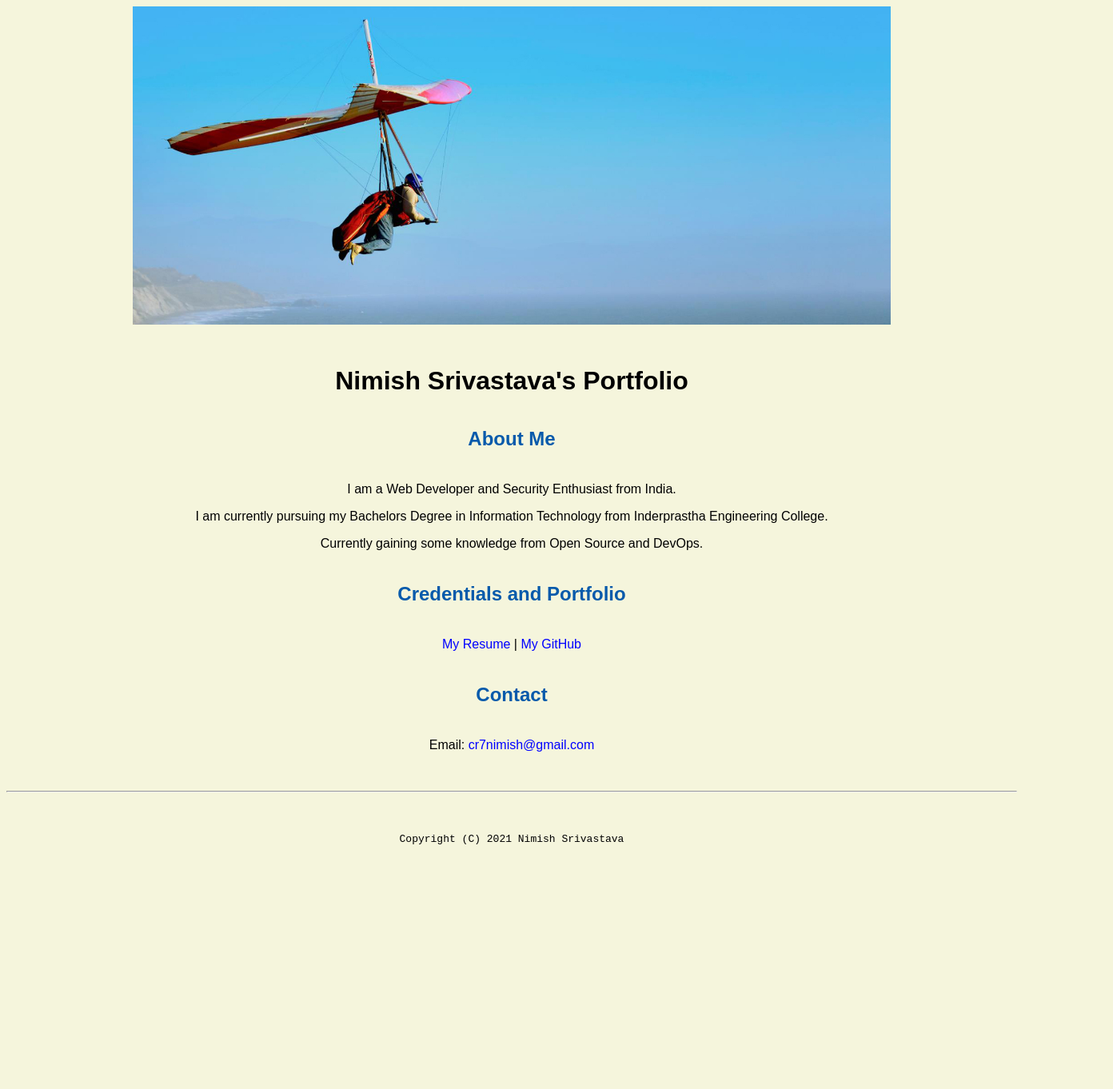
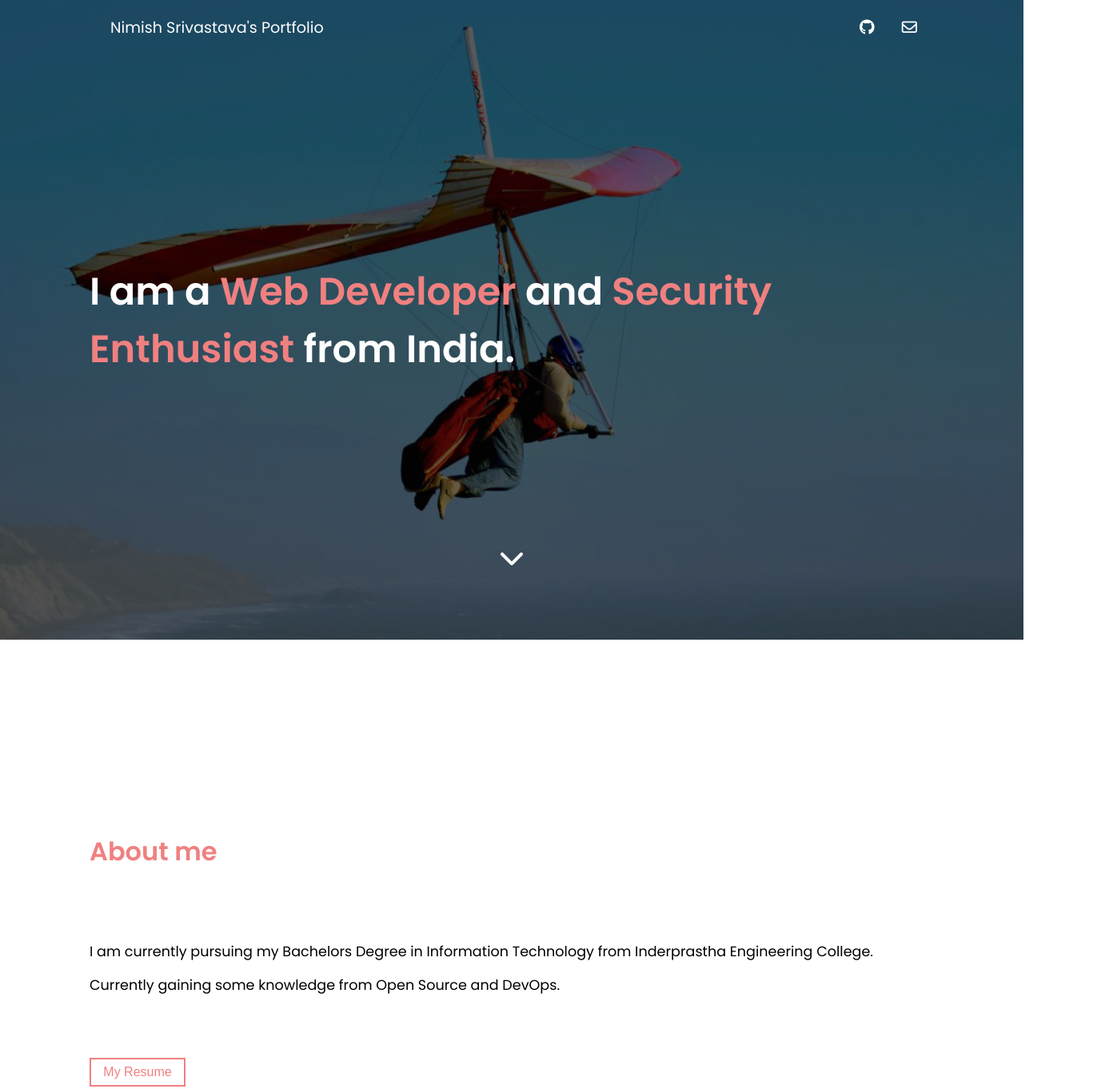
Before and after one commit to nimishh7/Nimish-port, a plain HTML site: page index.html in a window 1280 px wide. Shown: the top 1362 px of the page at 80% size, 1392 px wide, since content can reach past the window. Before the commit the page ends 1089 px from the top, so only its background shows below. Drawn offline with Linux system fonts and the light colour scheme.

Commit message:
new and improved portfolio

```diff
--- a/css/master.css
+++ b/css/master.css
@@ -1,6 +1,16 @@
 /* Cascading stylesheet for the website */
 
+/* font family */
+@import url('https://fonts.googleapis.com/css2?family=Poppins:wght@400;500;600&display=swap');
+
+* {
+  padding: 0;
+  margin: 0;
+  box-sizing: 0;
+}
+
 /* Text inside these asterisks and slashes are comments for human */
+
 
   a {
     color: blue;/* set the text color to blue here */
@@ -13,51 +23,124 @@
   }
 
   body {
-    background-color: beige;/* set the background color here */
-    color: black;/* set the text color to black here */
-    font-family: Arial, Helvetica, sans-serif;/* set the font here */
-    text-align: center;/* set the text alignment here */
+    color: #fefefe;/* set the text color to black here */
+    font-family: 'Poppins';;/* set the font here */
+    text-align: left;/* set the text alignment here */
+    width: 100vw; /*width of body*/
+    height: auto;
+    overflow-x: hidden;
    }
 
-  footer {
-    margin-top: 2rem;
-    margin-bottom: 2rem;
+   .hero {
+    background-color: rgba(0, 0, 0, 0.6);/* set the background color here */
+    width: 100vw; /*width of body*/
+    height: 100vh; /*height of body*/
+    background-image: url(/images/banner.jpg); /*background image*/
+    background-repeat: no-repeat; /*don't make background repeat*/
+    background-size: cover;/*wmake image cover screen*/
+    background-blend-mode: multiply;/*mix color and image*/
+   }
+
+  footer p {
+    margin-bottom: 1rem;
+    padding-top: 20px;
+    color: #000;
+    text-align: center;
+    font-weight: 400;
+    font-size: .8rem;
+    border-top: 1px solid black;
   }
 
   h1 {
-    margin-bottom: 0.5rem;
-    margin-top: 3rem;
+    font-size: 1.2rem;
+    color: #fefefe;
+    font-weight: 400;
    }
 
-  h2 {
-    color: #075AAB; /* set the text color of to #075AAB here */
-    /* set both the bottom margin and top margin to 2.5rem here */
-    margin-bottom: 2.5rem;
-    margin-top: 2.5rem;
-   }
-
-  h3 {
-    margin-bottom: 0;
-    margin-top: 2rem;
+  .intro {
+    height: 70%;
+    width: 70%;
+    position: relative;
+    top: 35%;
+    font-size: 3rem;
+    padding-left: 7rem;
   }
 
-  h4 {
-    margin-bottom: 1rem;
-    margin-top: 0.5rem;
+  .intro span {
+    color: lightcoral;
   }
 
-  h5 {
-    margin-top: 0.5rem;
+  nav {
+    width: 80%;
+    margin: 0 auto;
+    display: flex;
+    justify-content: space-between;
+    align-items: center;
+    padding: 20px 10px 0 30px;
   }
 
-  hr {
-    margin-bottom: 3rem;
-    margin-top: 3rem;
+  .socials a {
+    color: #fefefe;
+    margin: 0 15px;
+    cursor: pointer;
+    font-size: 1.2rem;
   }
 
-  /* this controls how the bullet points in the resume page looks */
-  ul {
-    display: table;
-    margin: 0 auto;
-    text-align: left;
+  .fa-chevron-down {
+    width: 100%;
+    text-align: center;
+    font-size: 2rem;
+    position: relative;
+    top: 5rem;
+    animation: move 1.5s ease-in-out infinite;
   }
+
+  @keyframes move {
+    0% {
+      transform: translateY(0);
+    }
+
+    50% {
+      transform: translateY(-10px);
+    }
+
+    100% {
+      transform: translateY(0);
+    }
+  }
+
+  .about {
+    height: 100vh;
+    width: 100vw;
+    background-color: fefefe;
+    color: #000;
+    display: flex;
+    justify-content: center;
+    flex-direction: column;
+    padding-left: 7rem;
+  }
+
+  p {
+    font-size: 1.1rem;
+    margin: .5rem 0;
+  }
+
+  button {
+    width: 120px;
+    border: 2px solid lightcoral;
+    background: transparent;
+    padding: 7px 10px;
+    font-size: 1rem;
+    margin-top: 70px;
+  }
+
+  button a {
+    color: lightcoral;
+  }
+
+  .about-title {
+    color: lightcoral;
+    font-weight: 600;
+    font-size: 2rem;
+    margin-bottom: 5rem;
+  }
--- a/index.html
+++ b/index.html
@@ -6,32 +6,41 @@
 
   <header>
     <title>Nimish's Portfolio</title>
-    <link rel="stylesheet" href="css/master.css">
+    <link rel="stylesheet" href="css/master.css" type="text/css">
     <link rel="FaviconTron" href="favicon.ico" type="image/x-icon">
     <link rel="shortcut" href="favicon.ico" type="image/x-icon">
     <meta name="viewport" content="width=device-width, initial-scale=1, shring-to-fit=no">
     <meta name="name" content="Nimish Srivastava's Portal">
     <meta name="robot" content="noindex, nofollow">
+    <link rel="stylesheet" href="https://cdnjs.cloudflare.com/ajax/libs/font-awesome/6.0.0-beta2/css/all.min.css" integrity="sha512-YWzhKL2whUzgiheMoBFwW8CKV4qpHQAEuvilg9FAn5VJUDwKZZxkJNuGM4XkWuk94WCrrwslk8yWNGmY1EduTA==" crossorigin="anonymous" referrerpolicy="no-referrer" />
   </header>
+
   <body>
-    <img src="images/banner.jpg" width="75%" alt="banner">
-    <h1>Nimish Srivastava's Portfolio</h1>
-    <h2>About Me</h2>
-    <p> I am a Web Developer and Security Enthusiast from India.</p>
-    <p>I am currently pursuing my Bachelors Degree in Information Technology from Inderprastha Engineering College.</p>
+    <!-- hero section -->
+    <section class="hero">
+      <nav>
+        <h1>Nimish Srivastava's Portfolio</h1>
+        <div class="socials">
+          <a href="https://github.com/nimishh7"><i class="fab fa-github"></i></a>
+        <a href="mailto:cr7nimish@gmail.com"><i class="far fa-envelope"></i></a>
+        </div>
+      </nav>
+      <h2 class="intro"> I am a <span>Web Developer</span> and <span>Security Enthusiast</span> from India.</h2>
+      <i class="fas fa-chevron-down"></i>
+    </section>
+
+    <!-- about page -->
+    <section class="about">
+      <h3 class="about-title">About me</h3>
+      <p>I am currently pursuing my Bachelors Degree in Information Technology from Inderprastha Engineering College.</p>
     <p>Currently gaining some knowledge from Open Source and DevOps.</p>
-    <h2>Credentials and Portfolio</h2>
 
+    <button><a href="resume.html">My Resume</a></button>
+    </section>
 
-    <p><a href="resume.html">My Resume</a> | <a href="https://github.com/nimishh7">My GitHub</a></p>
-    <h2>Contact</h2>
-
-    <p>Email: <a href="mailto:cr7nimish@gmail.com">cr7nimish@gmail.com</a></p>
+    <!-- footer -->
+    <footer>
+      <p>Copyright (C) 2021 Nimish Srivastava</p>
+    </footer>
   </body>
-
-  <footer>
-    <hr>
-    <code>Copyright (C) 2021 Nimish Srivastava</code>
-  </footer>
-
 </html>
```
